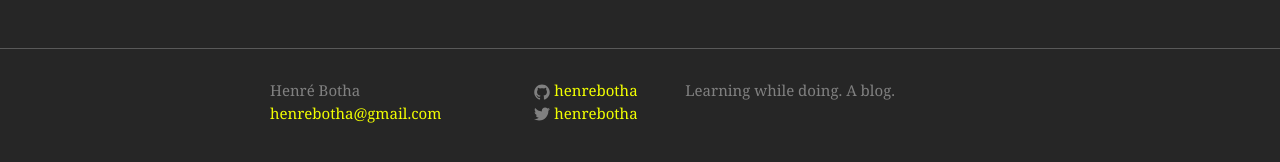
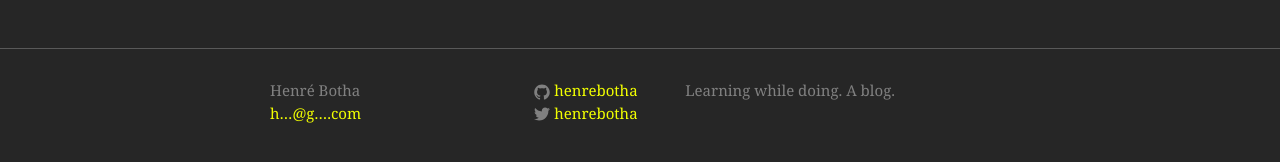
Before and after one commit to henrebotha/henrebotha.github.io, a Jekyll site: the page built from index.html, in a window 1280 px wide. Shown: the part 518-680 px from the top of the page. Built offline with Jekyll 4.4.1, drawn with Linux system fonts in a browser that asks for light colours; some of the changed lines change nothing that is shown.

Commit message:
Hide email address

```diff
--- a/_config.yml
+++ b/_config.yml
@@ -1,7 +1,6 @@
 # Site settings
 title: Henré Botha
-email: henrebotha@gmail.com
-description: > # this means to ignore newlines until "baseurl:"
+description: >
   Learning while doing. A blog.
 baseurl: "" # the subpath of your site, e.g. /blog/
 url: "http://henrebotha.github.io" # the base hostname & protocol for your site
--- a/_includes/footer.html
+++ b/_includes/footer.html
@@ -6,7 +6,9 @@
       <div class="footer-col  footer-col-1">
         <ul class="contact-list">
           <li>{{ site.title }}</li>
-          <li><a href="mailto:{{ site.email }}">{{ site.email }}</a></li>
+          <li><a href="https://mailhide.io/e/a6BADzfm"
+              onclick="popup=window.open('https://mailhide.io/e/a6BADzfm','mailhidepopup','width=580,height=635');
+              return false;">h…@g….com</a></li>
         </ul>
       </div>
 
```
